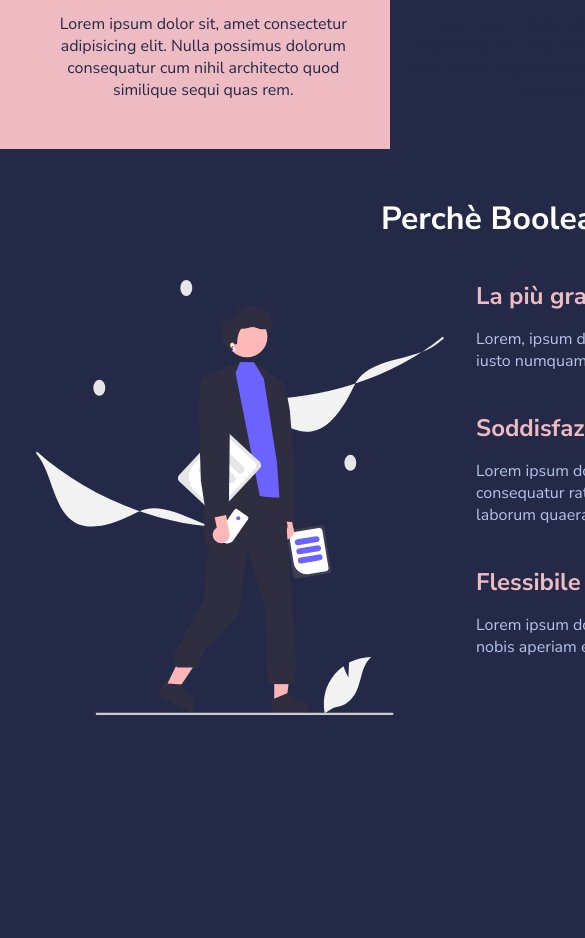
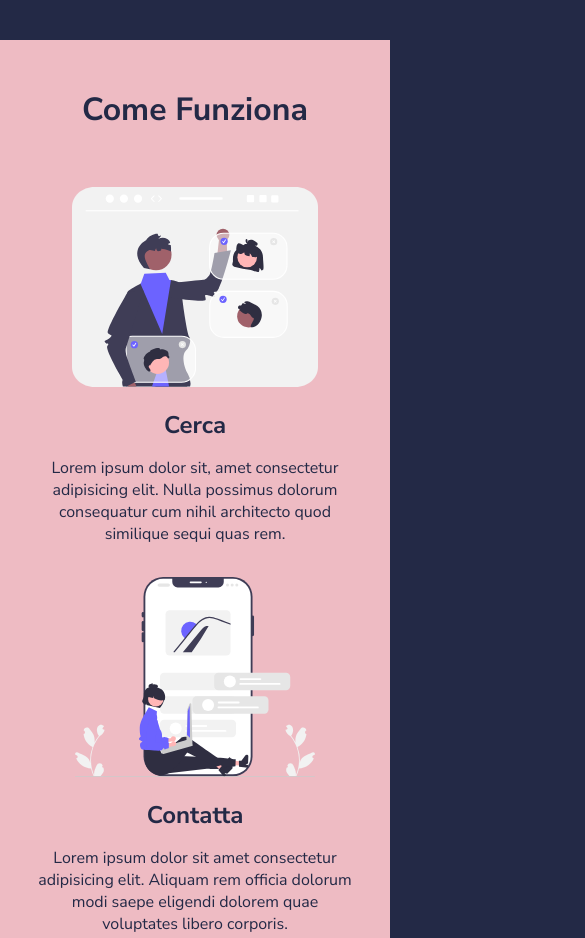
Before and after one commit to marcoaufiero/html-css-resp-wannabe, a plain HTML site: page index.html in a window 390 px wide. Shown: the part 983-1921 px from the top of the page, 585 px wide, since content can reach past the window. Before the commit the page ends 1752 px from the top, so only its background shows below. Drawn offline with Linux system fonts and the light colour scheme.

Commit message:
madia query added

```diff
--- a/css/style.css
+++ b/css/style.css
@@ -127,3 +127,49 @@ img {
 /************************************************
     SOLUZIONE RESPONSIVE
  ************************************************/
+
+ @media screen and (max-width: 1160px){
+
+    .container{
+        width: 100vw;
+    }
+ }
+
+ @media screen and (max-width: 480px){
+
+    .row{
+        flex-direction: column;
+        flex-wrap: wrap;
+        align-items: center;
+        justify-content: stretch;
+    }
+
+    .lessons .col{
+        width: 100%;
+        margin: 0 0 3rem 0;
+    }
+
+    .steps .col {
+        width: 100%;
+        margin: 1rem 0;
+    }
+
+    .steps {
+        margin: 0;
+    }
+
+    .why-us{
+        margin-bottom: 0;
+        background-color: black;
+        padding: 3rem 0;
+    }
+
+    .why-us .col-left{
+        width: 100%;
+    }
+
+    .why-us .col-right {
+        width: 100%;
+    }
+
+ }
--- a/index.html
+++ b/index.html
@@ -10,6 +10,7 @@
         />
         <!-- Main Styles -->
         <link rel="stylesheet" href="./css/style.css" />
+        <meta name="viewport" content="width=device-width, initial-scale=1.0">
     </head>
     <body>
         <!--
```
